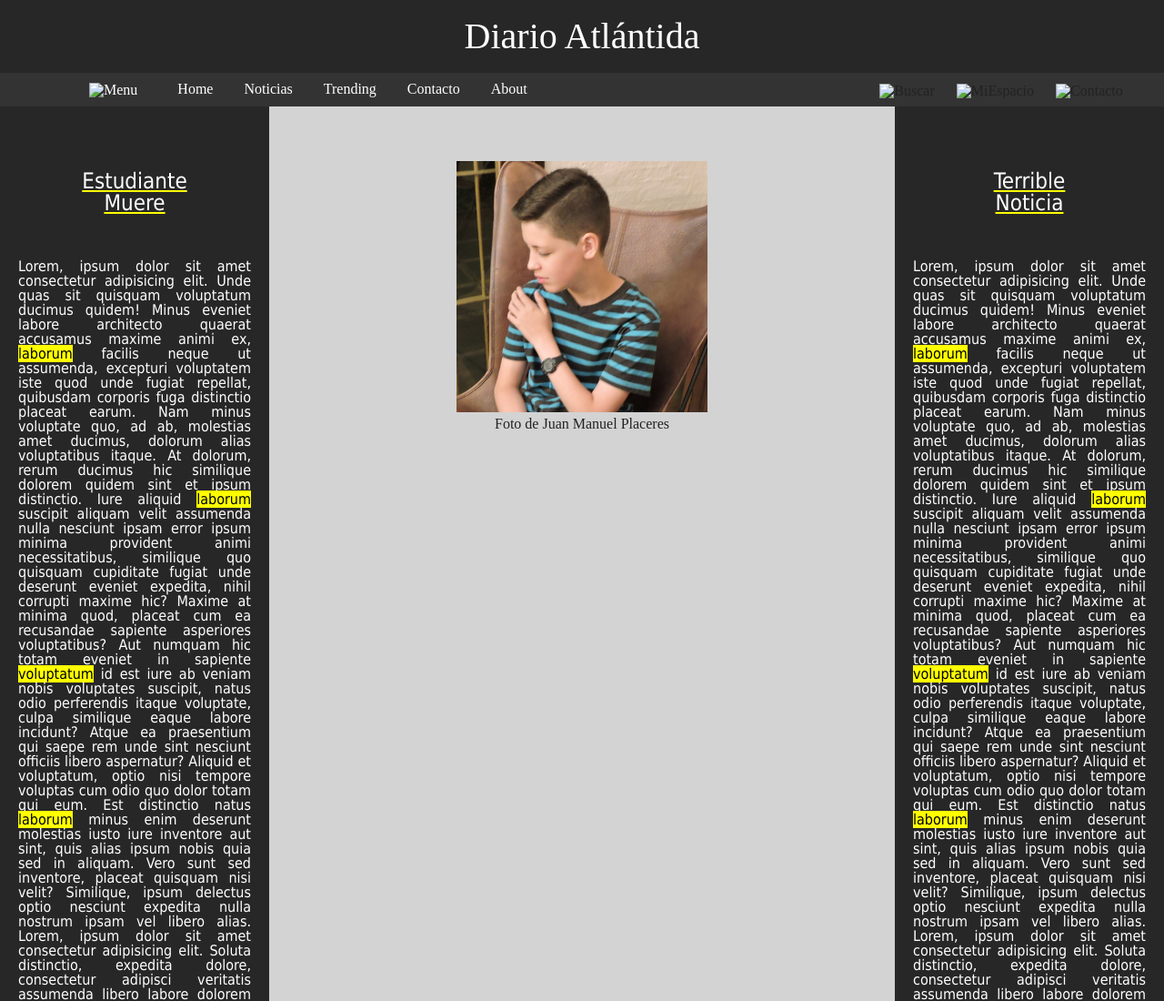
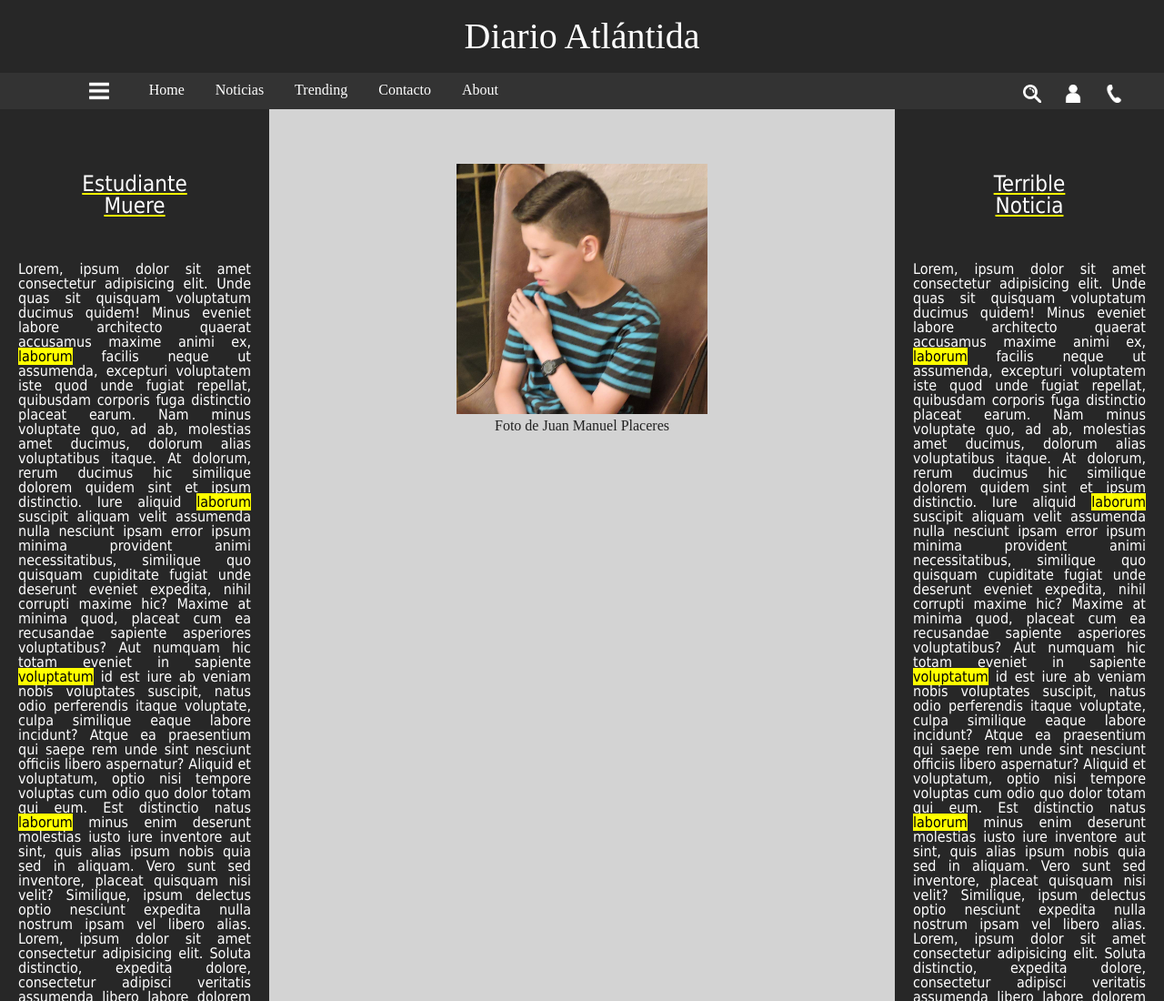
Before and after one commit to FelipeRiver/Diario-Atlantida, a plain HTML site: page index.html in a window 1280 px wide. Shown: the top 1100 px of the page at 91% size. Drawn offline with Linux system fonts and the light colour scheme; the site is published under a folder, as on GitHub Pages, so addresses that start at the root find nothing.

Commit message:
Update index.html

```diff
--- a/index.html
+++ b/index.html
@@ -18,7 +18,7 @@
     <nav>
 
         <ul id="lista1">
-            <li><a href="#"><img src="/descarga.png" alt="Menu" height="20px" id="ima"></a></li>
+            <li><a href="#"><img src="descarga.png" alt="Menu" height="20px" id="ima"></a></li>
             <li><a href="#">Home</a></li>
             <li><a href="#">Noticias</a></li>
             <li><a href="#">Trending</a></li>
@@ -26,9 +26,9 @@
             <li><a href="#">About</a></li>
         </ul>
         <div id="icons">
-            <img src="/57477.png" alt="Buscar" height="20px">
-            <img src="/person-icon-transparent-background-8.png" alt="MiEspacio" height="20px">
-            <img src="/31247.png" alt="Contacto" height="20px">
+            <img src="57477.png" alt="Buscar" height="20px">
+            <img src="person-icon-transparent-background-8.png" alt="MiEspacio" height="20px">
+            <img src="31247.png" alt="Contacto" height="20px">
         </div>
     </nav>
     <aside id="aside1">
```
